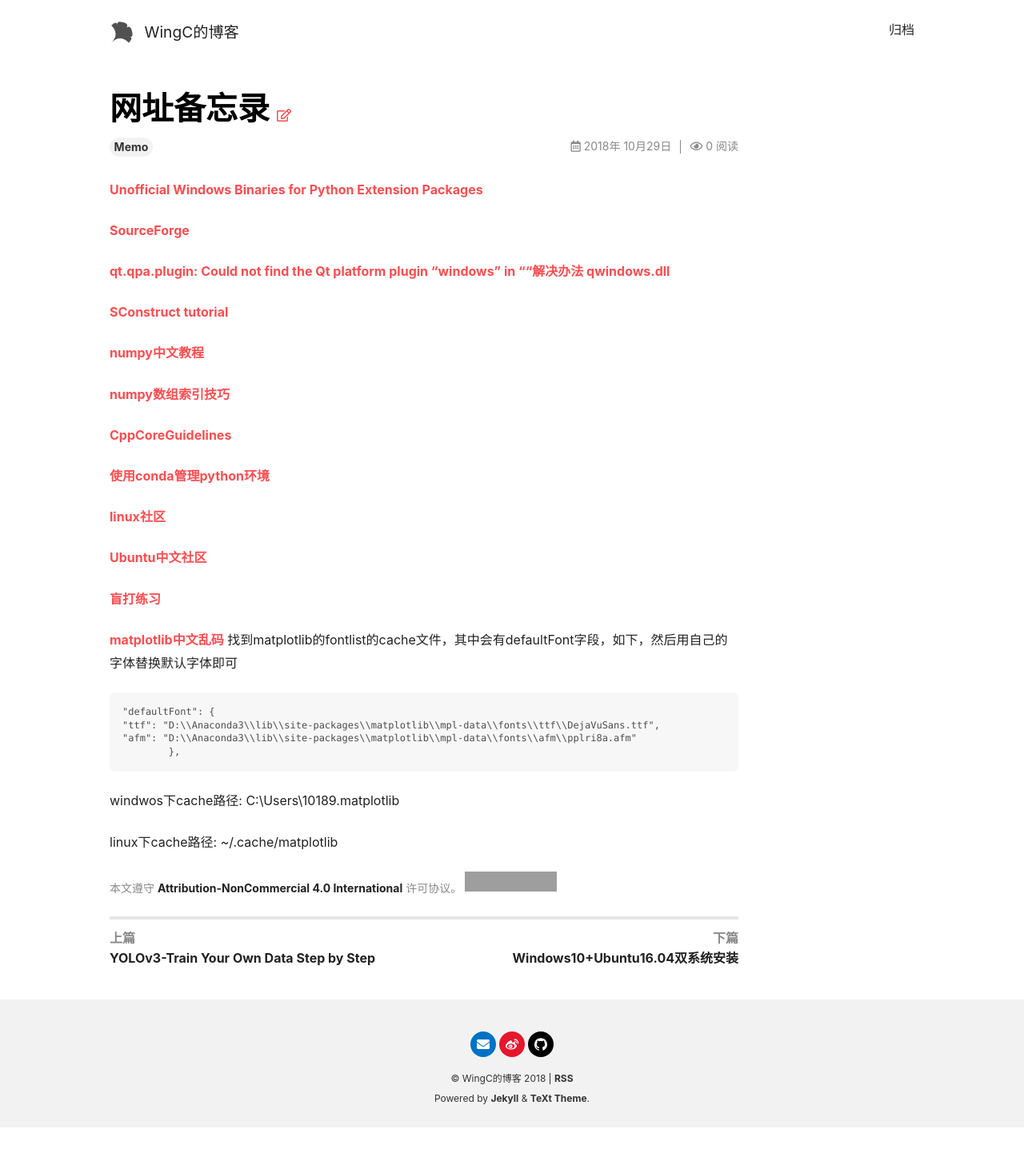
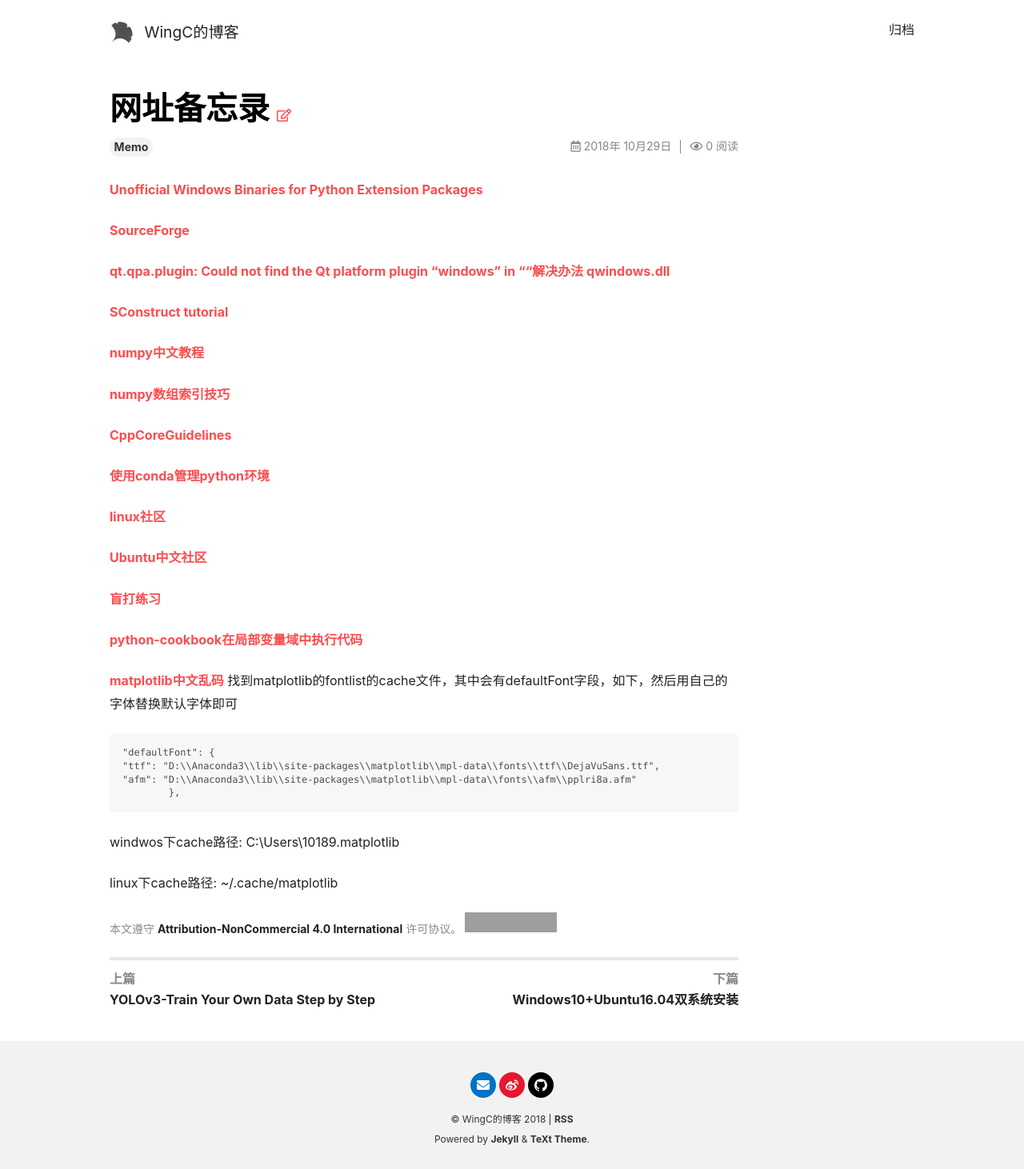
Before and after one commit to WingsGo/WingsGo.github.io, a Jekyll site: the page built from _posts/2018-10-29-memo.md, in a window 1280 px wide. Shown: the whole page at 80% size. Built offline with Jekyll 4.4.1, drawn with Linux system fonts in a browser that asks for light colours; nearby versions of some CDN libraries; comment, search, counter and statistics services are not loaded; before the commit the page ends 1410 px from its top, so only the background shows below that; grey boxes are pictures that could not be loaded.

Commit message:
add python exec explain

```diff
--- a/_posts/2018-10-29-memo.md
+++ b/_posts/2018-10-29-memo.md
@@ -28,6 +28,8 @@ tags:
 
 [盲打练习](https://www.typingclub.com)
 
+[python-cookbook在局部变量域中执行代码](https://python3-cookbook.readthedocs.io/zh_CN/latest/c09/p23_executing_code_with_local_side_effects.html)
+
 [matplotlib中文乱码](https://www.zhihu.com/question/25404709/answer/309784195)
 找到matplotlib的fontlist的cache文件，其中会有defaultFont字段，如下，然后用自己的字体替换默认字体即可
 
```
